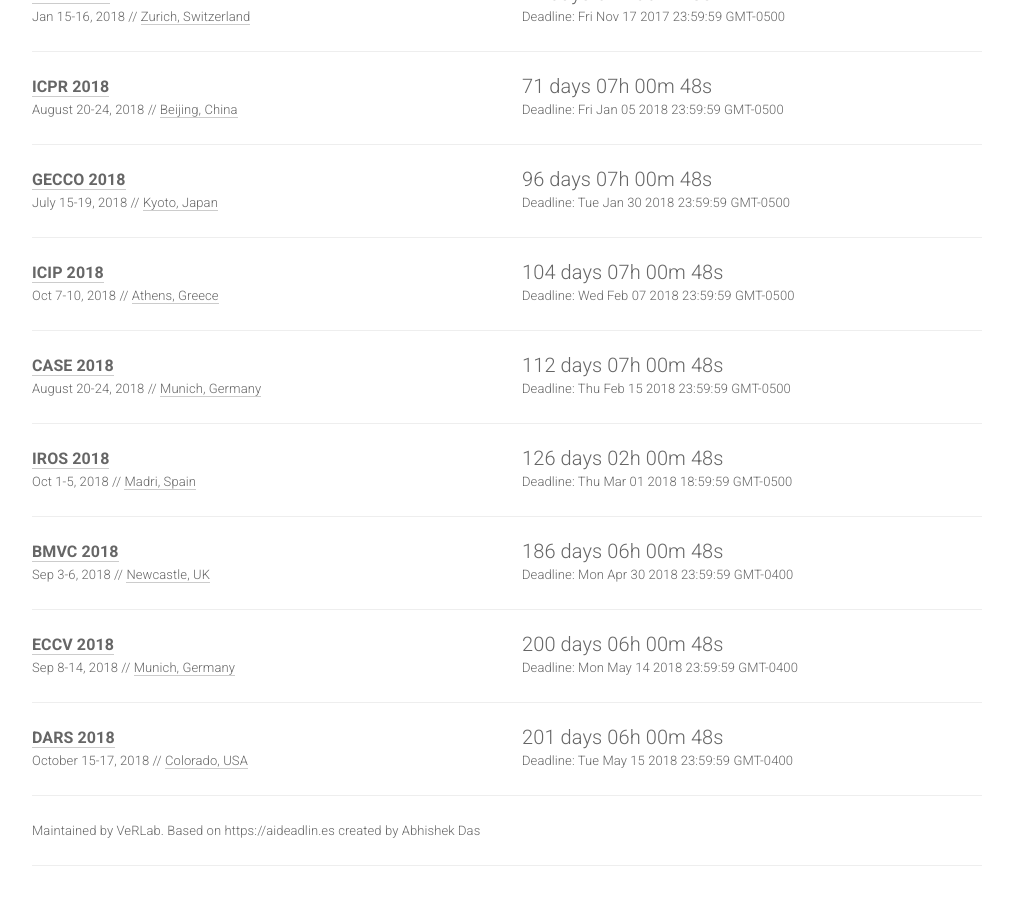
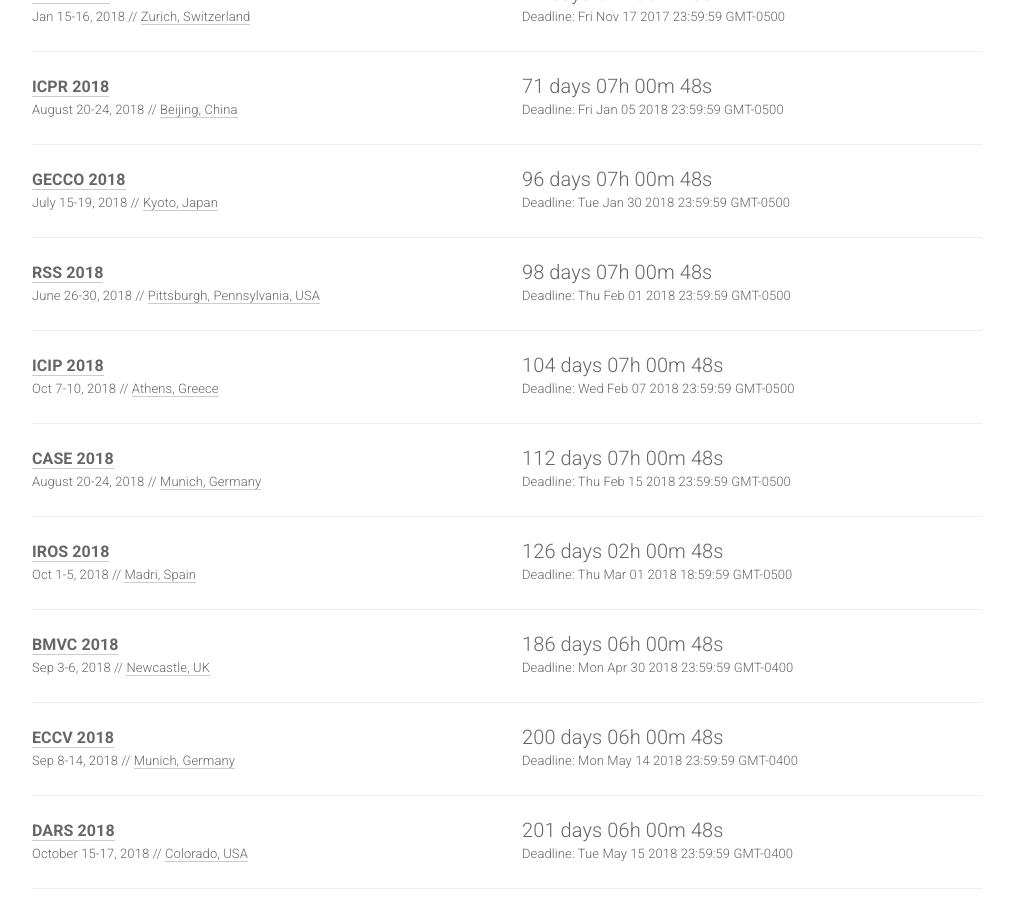
Before and after one commit to verlab/verlab-deadlines--page, a Jekyll site: the page index.html, which Jekyll copies as it is, in a window 1280 px wide and 900 px high, scrolled down 517 px. Shown: the whole window, without its empty margins (133-1146 px from the left). Built offline with Jekyll 4.4.1, drawn with Linux system fonts in a browser that asks for light colours; nearby versions of some CDN libraries.

Commit message:
atualizando pagina principal

```diff
--- a/index.html
+++ b/index.html
@@ -208,6 +208,27 @@
           <a href="http://gecco-2018.sigevo.org/"><b>GECCO 2018</b></a>
           <div class="meta">
             July 15-19, 2018 // <a href="http://maps.google.com/?q=Kyoto, Japan">Kyoto, Japan</a>
+          </div>
+      </div>
+      <div class="col-xs-12 col-sm-6">
+        <span class="timer"></span>
+        <div class="deadline">
+          <div>Deadline:
+            <span class="deadline-time"></span>
+          </div>
+        </div>
+      </div>
+  </div>
+  <hr>
+</div>
+
+
+<div id="rss18" class=" RO-conf ">
+  <div class="row">
+      <div class="col-xs-12 col-sm-6">
+          <a href="http://www.roboticsconference.org/"><b>RSS 2018</b></a>
+          <div class="meta">
+            June 26-30, 2018 // <a href="http://maps.google.com/?q=Pittsburgh, Pennsylvania, USA">Pittsburgh, Pennsylvania, USA</a>
           </div>
       </div>
       <div class="col-xs-12 col-sm-6">
@@ -457,6 +478,22 @@ $('#gecco18').addClass('past');
 
 // adjust date according to deadline timezone
 var timezone =  "America/New_York" ;
+var confDate = moment.tz("2018-02-01 23:59:59", timezone);
+
+// render countdown timer
+$('#rss18 .timer').countdown(confDate.toDate(), function(event) {
+  $(this).html(event.strftime('%D days %Hh %Mm %Ss'));
+});
+$('#rss18 .deadline-time').html(confDate.toString());
+
+// check if date has passed, add 'past' class to it
+var today = moment();
+if (today.diff(confDate) > 0)
+$('#rss18').addClass('past');
+
+
+// adjust date according to deadline timezone
+var timezone =  "America/New_York" ;
 var confDate = moment.tz("2018-02-07 23:59:59", timezone);
 
 // render countdown timer
```
